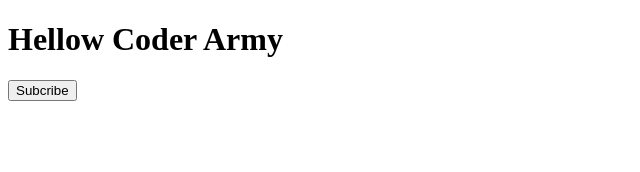
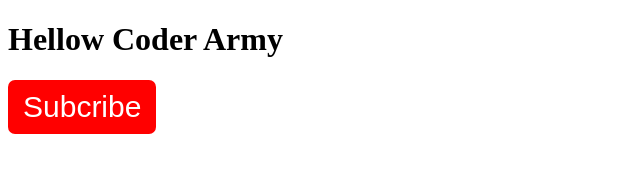
Before and after one commit to Dev-Dhami/learn-GitHub, a plain HTML site: page index.html in a window 1280 px wide. Shown: the whole page, without its empty margins (0-640 px from the left). Drawn offline with Linux system fonts and the light colour scheme.

Commit message:
3rdcommit

```diff
--- a/index.html
+++ b/index.html
@@ -4,12 +4,11 @@
     <meta charset="UTF-8">
     <meta name="viewport" content="width=device-width, initial-scale=1.0">
     <title>Document</title>
+    <link rel="stylesheet" href="style.css">
 </head>
 <body>
       <h1>Hellow Coder Army</h1>
-
       <button>Subcribe</button>
-
       <script src="index.js"></script>
 
 </body>
--- a/style.css
+++ b/style.css
@@ -1,5 +1,12 @@
 button{
     background-color:red;
     color:white;
-
+    border:none;
+    font-size:30px;
+    padding:10px 15px;
+    border-radius: 7px;
+    -webkit-border-radius: 7px;
+    -moz-border-radius: 7px;
+    -ms-border-radius: 7px;
+    -o-border-radius: 7px;
 }
```
